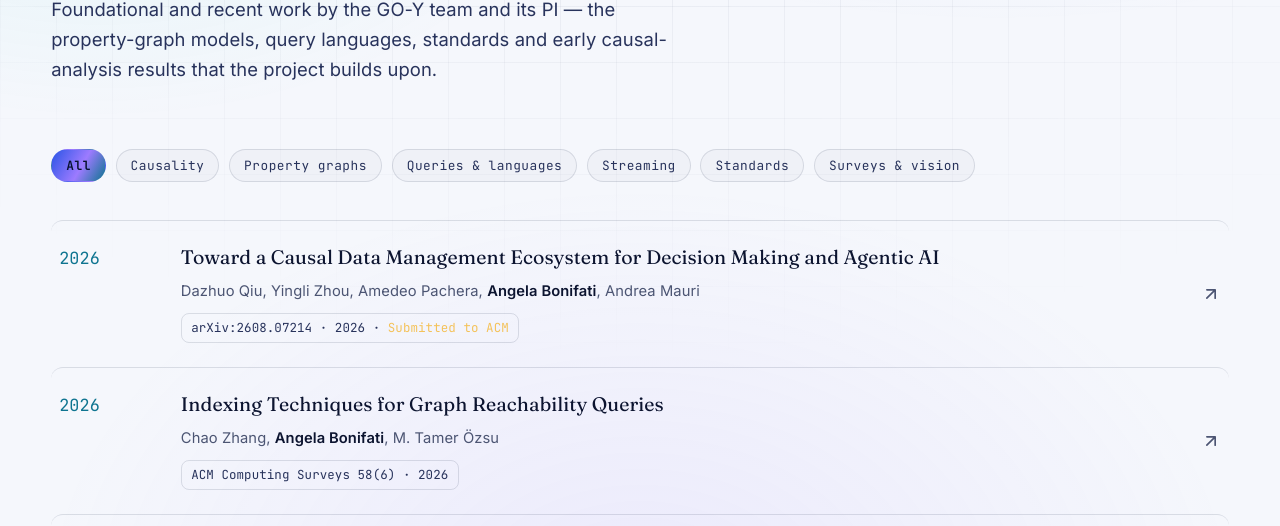
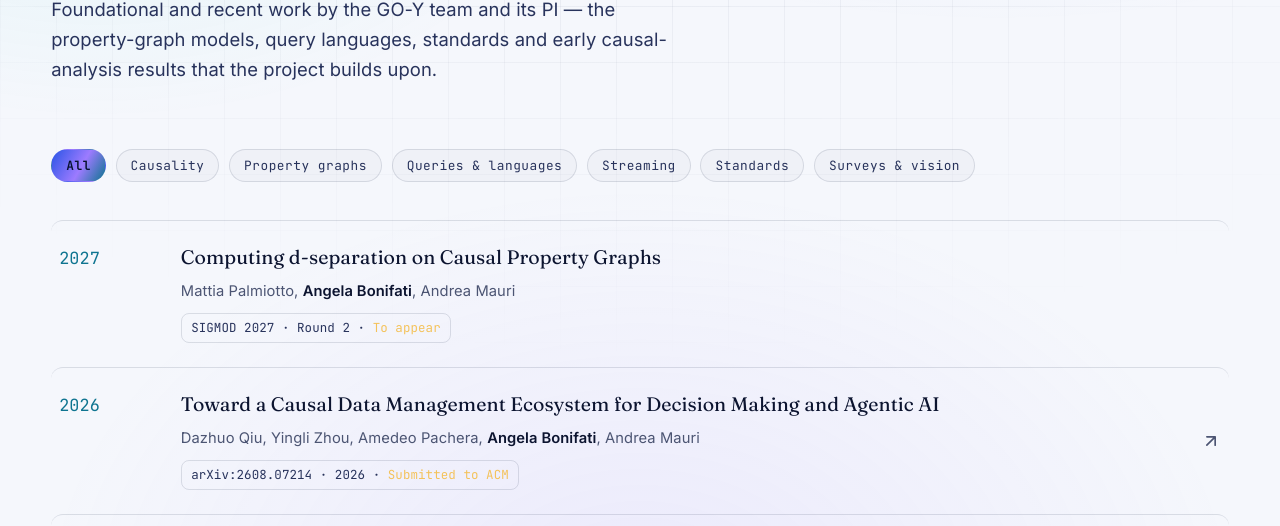
Before and after one commit to JayLZhou/ercgoy, a plain HTML site: page publications.html in a window 1280 px wide. Shown: the part 274-800 px from the top of the page. Drawn offline with Linux system fonts and the light colour scheme.

Commit message:
Add SIGMOD 2027 paper and official Lyon 1 logo

```diff
--- a/publications.html
+++ b/publications.html
@@ -67,6 +67,15 @@
       </div>
 
       <div class="pub-list reveal">
+
+        <article class="pub" data-topics="causality property-graphs queries">
+          <span class="year">2027</span>
+          <div>
+            <span class="p-title">Computing d-separation on Causal Property Graphs</span>
+            <div class="p-authors">Mattia Palmiotto, <strong>Angela Bonifati</strong>, Andrea Mauri</div>
+            <span class="p-venue">SIGMOD 2027 · Round 2 · <span style="color:var(--gold)">To appear</span></span>
+          </div>
+        </article>
 
         <article class="pub" data-topics="causality survey">
           <span class="year">2026</span>
```
Also changed, not shown: index.html (+1 -1 lines), assets/img/logos/lyon1-2026.png (added), 1 other file.
